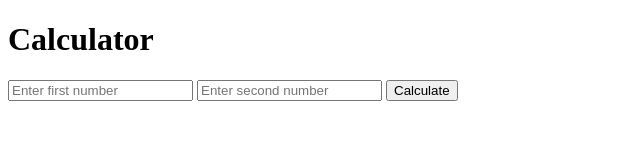
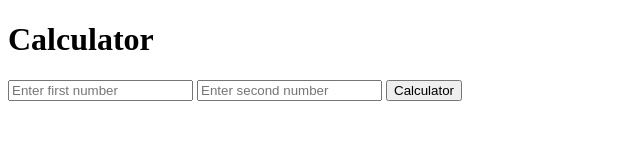
Before and after one commit to tony-the-coder/first-node-js-project-calc, a website: page index.html in a window 1280 px wide. Shown: the full height of the page, 0-640 px from the left. Drawn offline with Linux system fonts and the light colour scheme.

Commit message:
First commit

```diff
--- a/index.html
+++ b/index.html
@@ -14,7 +14,7 @@
     <form action="/" method="post">
         <input type="text" name="num1" placeholder="Enter first number">
         <input type="text" name="num2" placeholder="Enter second number">
-        <button type="submit">Calculate</button>
+        <button type="submit">Calculator</button>
     </form>
 
 </body>
```
